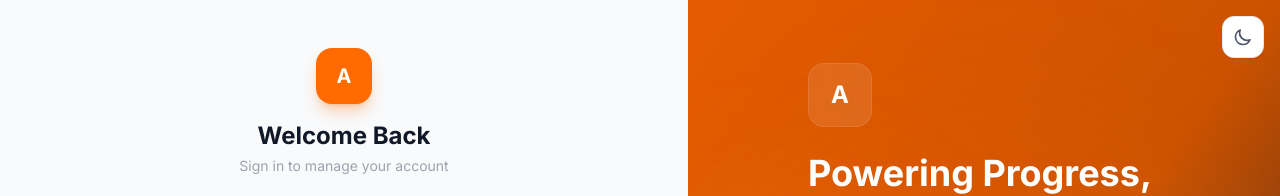
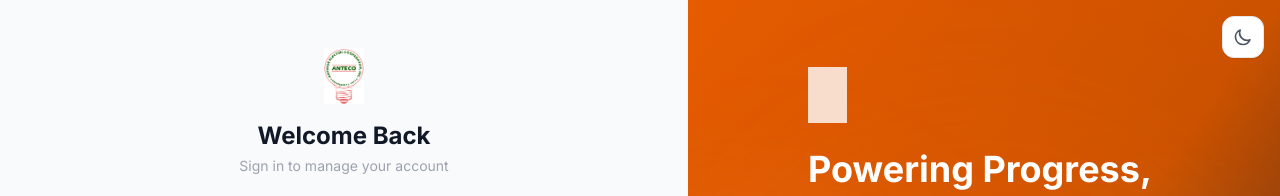
Before and after one commit to jayveee07/AntecoConnect, a React (Vite) app in the folder web/consumer/: page / in a window 1280 px wide. Shown: the top 196 px of the page. Built offline with nearby package versions, Linux system fonts and the light colour scheme; no server answers.

Commit message:
use actual ANTECO logo instead of placeholder

```diff
--- a/web/consumer/src/pages/Login.jsx
+++ b/web/consumer/src/pages/Login.jsx
@@ -149,9 +149,7 @@ export default function Login({ onLogin, isDark, toggleTheme }) {
       <div className="flex-1 flex items-center justify-center p-4 sm:p-8 lg:p-12">
         <div className="w-full max-w-md">
           <div className="text-center mb-8">
-            <div className="w-14 h-14 mx-auto mb-4 bg-primary-500 rounded-2xl flex items-center justify-center shadow-lg shadow-primary-500/30">
-              <span className="text-white text-xl font-bold">A</span>
-            </div>
+            <img src="/anteco.png" alt="ANTECO" className="h-14 mx-auto mb-4" />
             <h1 className="text-2xl font-bold text-gray-900 dark:text-white">
               {mode === 'login' ? 'Welcome Back' : 'Join ANTECO'}
             </h1>
@@ -251,9 +249,7 @@ export default function Login({ onLogin, isDark, toggleTheme }) {
           <div className="absolute top-1/2 left-1/2 -translate-x-1/2 -translate-y-1/2 w-[600px] h-[600px] bg-primary-500/10 rounded-full blur-3xl" />
         </div>
         <div className="relative z-10 text-white max-w-md p-12">
-          <div className="w-16 h-16 bg-white/10 backdrop-blur rounded-2xl flex items-center justify-center mb-6 border border-white/10">
-            <span className="text-2xl font-bold">A</span>
-          </div>
+          <img src="/anteco.png" alt="ANTECO" className="h-14 mb-6 brightness-0 invert opacity-80" />
           <h2 className="text-4xl font-bold mb-4 leading-tight">Powering Progress,<br />Connecting Lives</h2>
           <p className="text-white/70 text-base leading-relaxed mb-10">
             ANTECO CONNECT brings you closer to your electric cooperative. Manage bills, report outages, track consumption, and access services all in one place.
```
